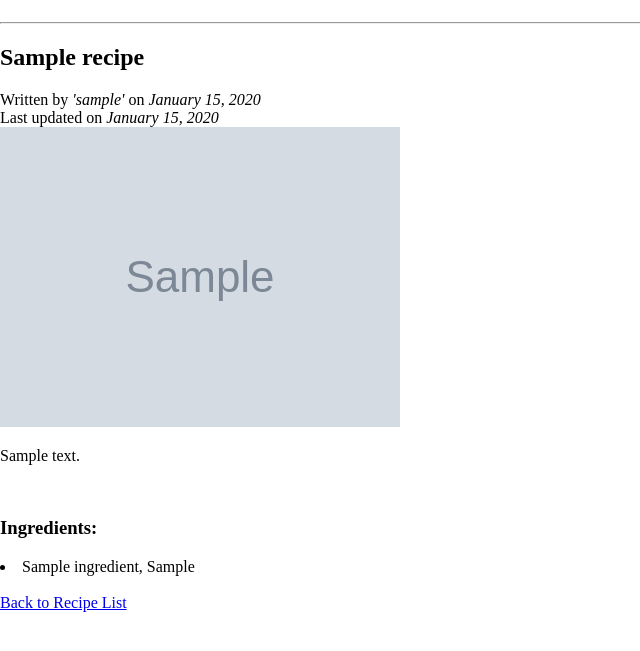
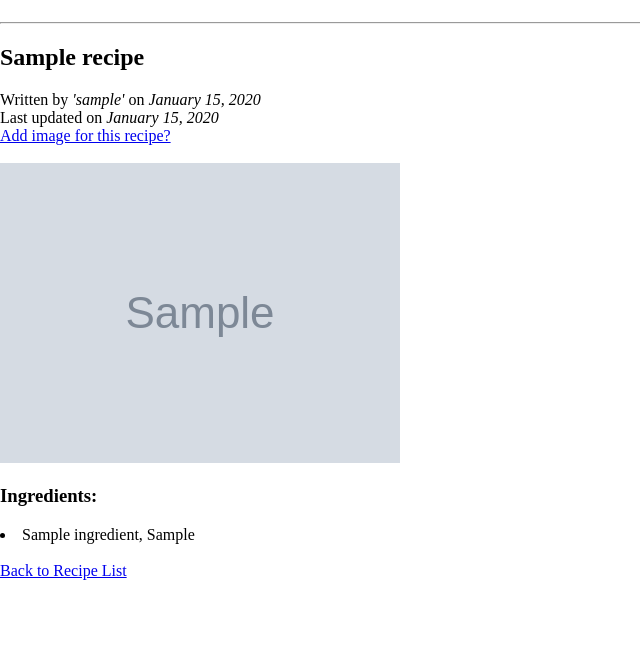
Before and after one commit to Andre-Villarin/recipebook-villarin-andre, a Django app: page /recipe/1/ in a window 1280 px wide. Shown: the part 58-709 px from the top of the page, without its empty margins (0-640 px from the left). Run offline with Django 5.2, Linux system fonts and the light colour scheme; a user stored in the database is signed in; tables that the repository leaves empty hold one stand-in row (values such as "Sample post"); grey boxes marked "Sample" are stand-in pictures.

Commit message:
Implemented image uploads.

```diff
--- a/recipebook/ledger/forms.py
+++ b/recipebook/ledger/forms.py
@@ -6,3 +6,8 @@ class RecipeForm(forms.ModelForm):
     class Meta:
         model = Recipe
         fields = ['recipe_name']
+
+class RecipeImageForm(forms.ModelForm):
+    class Meta:
+        model = RecipeImage
+        fields = ['image', 'description']
--- a/recipebook/ledger/urls.py
+++ b/recipebook/ledger/urls.py
@@ -7,4 +7,5 @@ urlpatterns = [
     path("recipes/list/", views.recipe_list, name = "recipe_list"),
     path("recipe/<int:id>/", views.recipe_info, name = "recipe_info"),
     path("recipe/add/", views.add_recipe, name = "add_recipe"),
+    path("recipe/<int:id>/add_image/", views.add_image, name = "add_image"),
     ]
--- a/recipebook/ledger/views.py
+++ b/recipebook/ledger/views.py
@@ -1,5 +1,5 @@
-from django.shortcuts import redirect, render
-from .forms import RecipeForm
+from django.shortcuts import get_object_or_404, redirect, render
+from .forms import RecipeForm, RecipeImageForm
 from .models import Recipe
 from django.contrib.auth.decorators import login_required
 
@@ -26,3 +26,14 @@ def add_recipe(request):
             recipe.save()
             return redirect('recipe_info', id=recipe.pk)
     return render(request, "add_recipe.html", {"form": form})
+
+def add_image(request, id):
+    form = RecipeImageForm(request.POST, request.FILES)
+    recipe = get_object_or_404(Recipe, id=id)
+    if form.is_valid():
+        image = form.save(commit=False)
+        image.recipe = Recipe.objects.get(id=id)
+        image.save()
+        return redirect('recipe_info', id=recipe.id)
+
+    return render(request, "add_image.html", {'form': form})
--- a/recipebook/templates/recipe_info.html
+++ b/recipebook/templates/recipe_info.html
@@ -2,6 +2,7 @@
 <html>
 
 {% extends 'base.html' %}
+{% load static %}
 
 {% block title %}{{ recipe.recipe_name }}{% endblock %}
 {% block content %}
@@ -12,10 +13,12 @@
     <br>
         Last updated on <i>{{ recipe.updated_on|date:"F d, Y" }}</i>
     <br>
+        <a href="{% url 'add_image' recipe.id %}">Add image for this recipe?</a>
+    <br>
+    <br>
     {% block main %}
         {% for image in recipe.images.all %}
-            <img src="{{ image.image.url }}" alt="{{ image.description }}">
-            <p>{{ image.description }}</p>
+            <img src="{{ image.image.url }}" alt="{{ image.description }}" style="max-width: 400px;">
         {% endfor %}
     {% endblock %}
     <br>
```
Also changed, not shown: recipebook/templates/add_image.html (added, +22 -0 lines).
